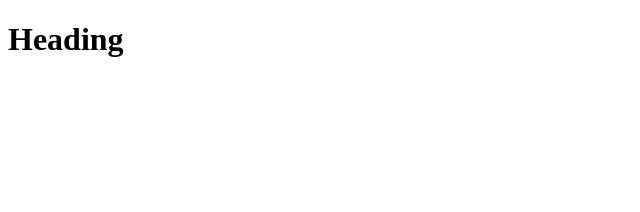
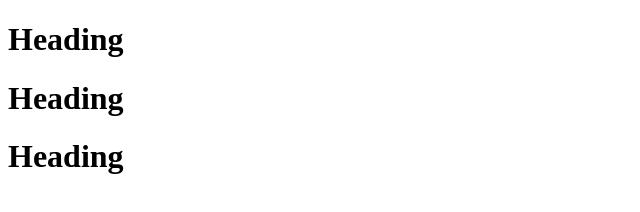
Before and after one commit to kingcodera/mygithubactiontut, a website: page index.html in a window 1280 px wide. Shown: the whole page, without its empty margins (0-640 px from the left). Drawn offline with Linux system fonts and the light colour scheme.

Commit message:
Update index.html

```diff
--- a/index.html
+++ b/index.html
@@ -7,5 +7,7 @@
 </head>
 <body>
     <h1>Heading</h1>
+    <h1>Heading</h1>
+    <h1>Heading</h1>
 </body>
 </html>
```
